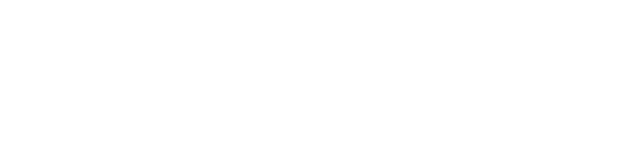
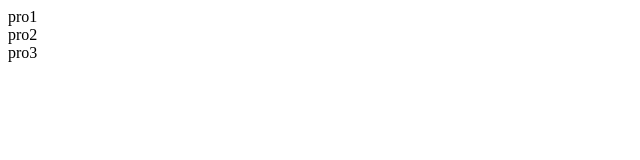
Before and after one commit to go7394/WebMaster2, a plain HTML site: page index.html in a window 1280 px wide. Shown: the whole page, without its empty margins (0-640 px from the left). Drawn offline with Linux system fonts and the light colour scheme.

Commit message:
v1 check

```diff
--- a/index.html
+++ b/index.html
@@ -5,7 +5,9 @@
     </head>
     <body>
         <nav>
-
+            <div>pro1</div>
+            <div>pro2</div>
+            <div>pro3</div>
         </nav>
         <main>
 
```
